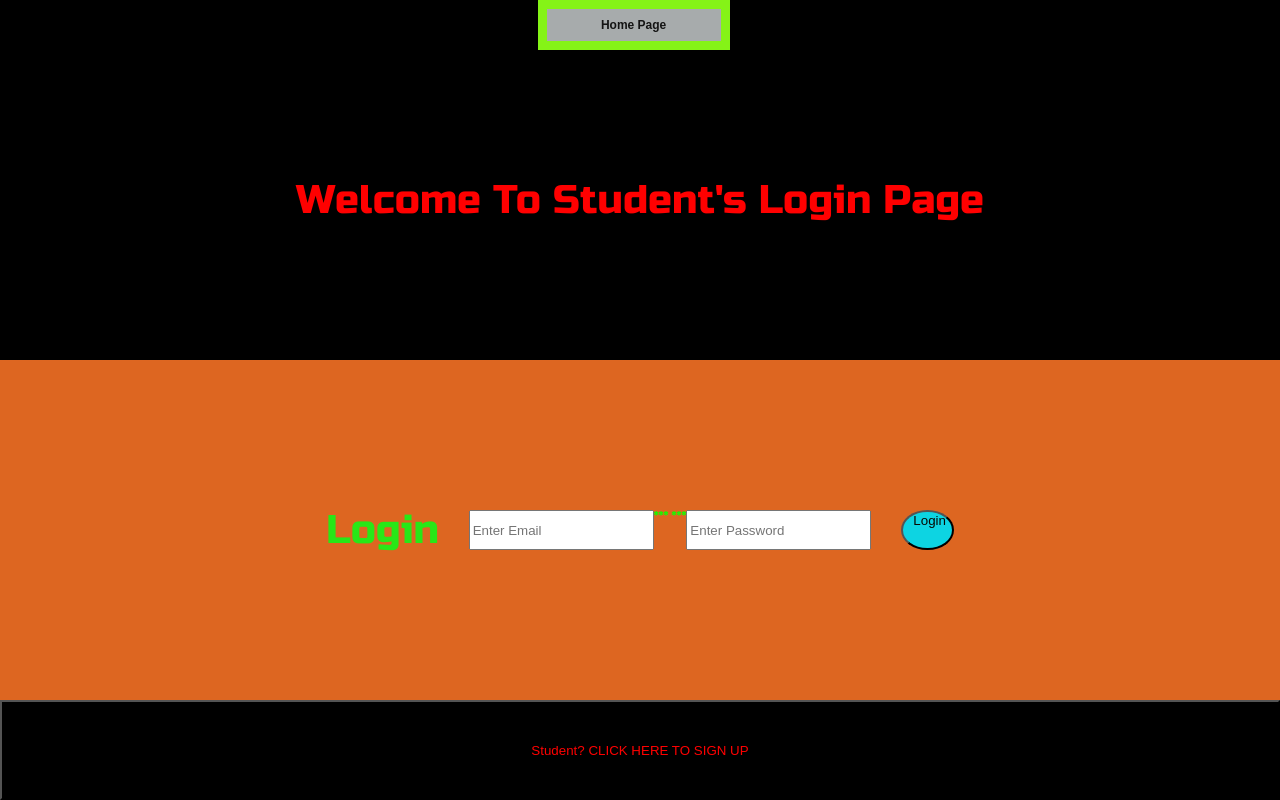
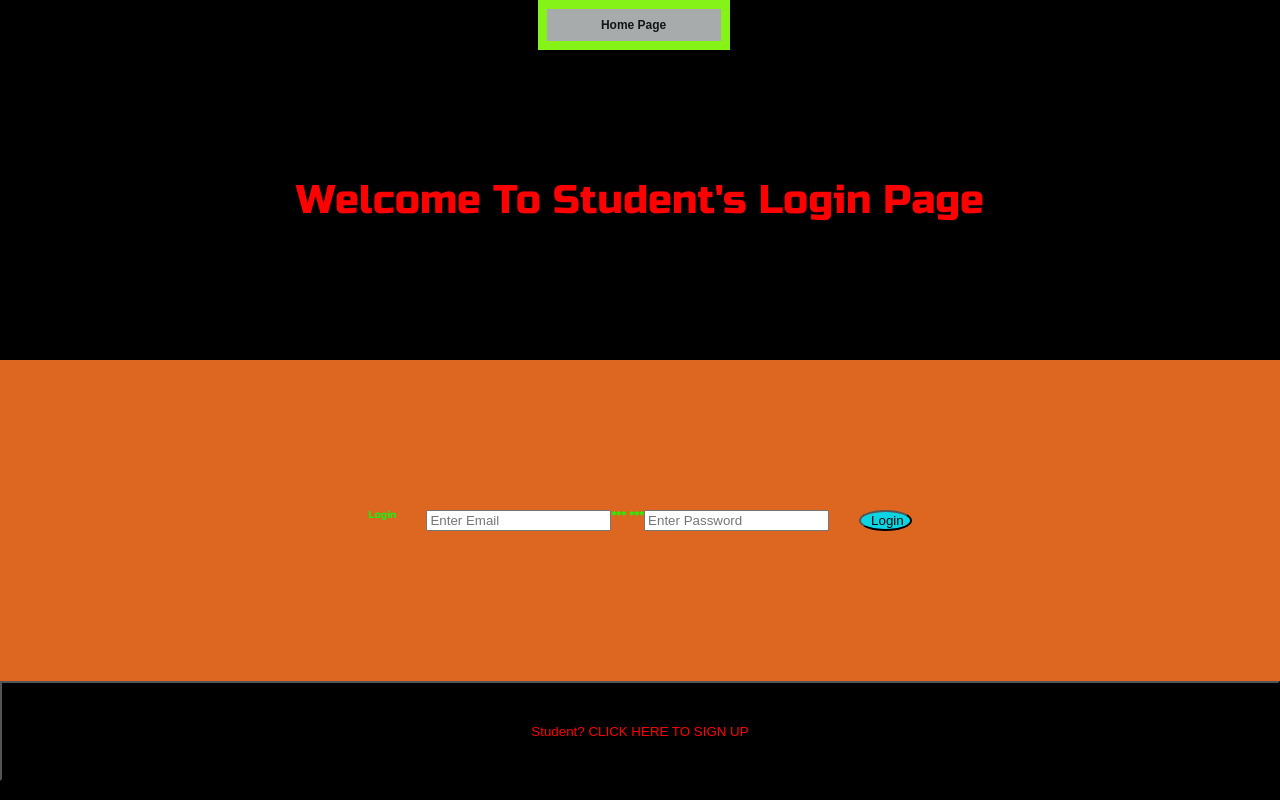
Before and after one commit to DevDeskQueue3/HTML_CSS, a plain HTML site: page login-index.html in a window 1280 px wide. Drawn offline with Linux system fonts and the light colour scheme.

Commit message:
media Queries Changes

```diff
--- a/less/global.less
+++ b/less/global.less
@@ -38,6 +38,6 @@ p {
 
 .container {
   max-width: 800px;
-  width: 100%;
+  width: 70%;
   margin: 0 auto;
 }
--- a/login-index.html
+++ b/login-index.html
@@ -34,7 +34,7 @@
     </section>
     <div class="bg-img">
         <form action="/action_page.php" class="container">
-            <h1>Login</h1>
+            <h4>Login</h4>
 
             <label for="email"><b></b></label>
             <input type="text" placeholder="Enter Email" name="email" required>
```
Also changed, not shown: css/index.css.
